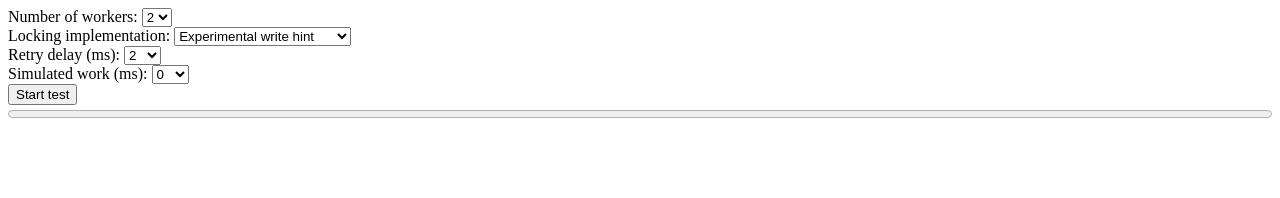
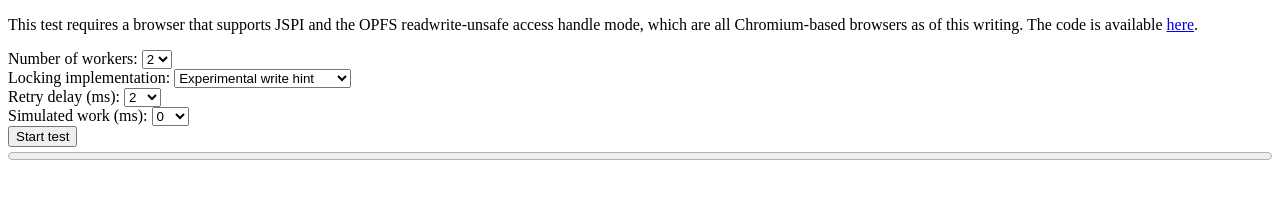
Before and after one commit to rhashimoto/sqlite-blocking-vfs, a website with bundled scripts: page demo/index.html in a window 1280 px wide. Built offline with nearby package versions, Linux system fonts and the light colour scheme.

Commit message:
Display browser requirements.

```diff
--- a/demo/index.html
+++ b/demo/index.html
@@ -35,6 +35,13 @@
   <script type="module" src="./demo-window.js"></script>
 </head>
 <body>
+  <p>
+    This test requires a browser that supports JSPI and the OPFS
+    readwrite-unsafe access handle mode, which are all Chromium-based
+    browsers as of this writing. The code is available
+    <a href="https://github.com/rhashimoto/sqlite-blocking-vfs/tree/web/demo">here</a>.
+  </p>
+
   <div>
     <label for="contexts">Number of workers:</label>
     <select id="contexts" name="contexts">
```
